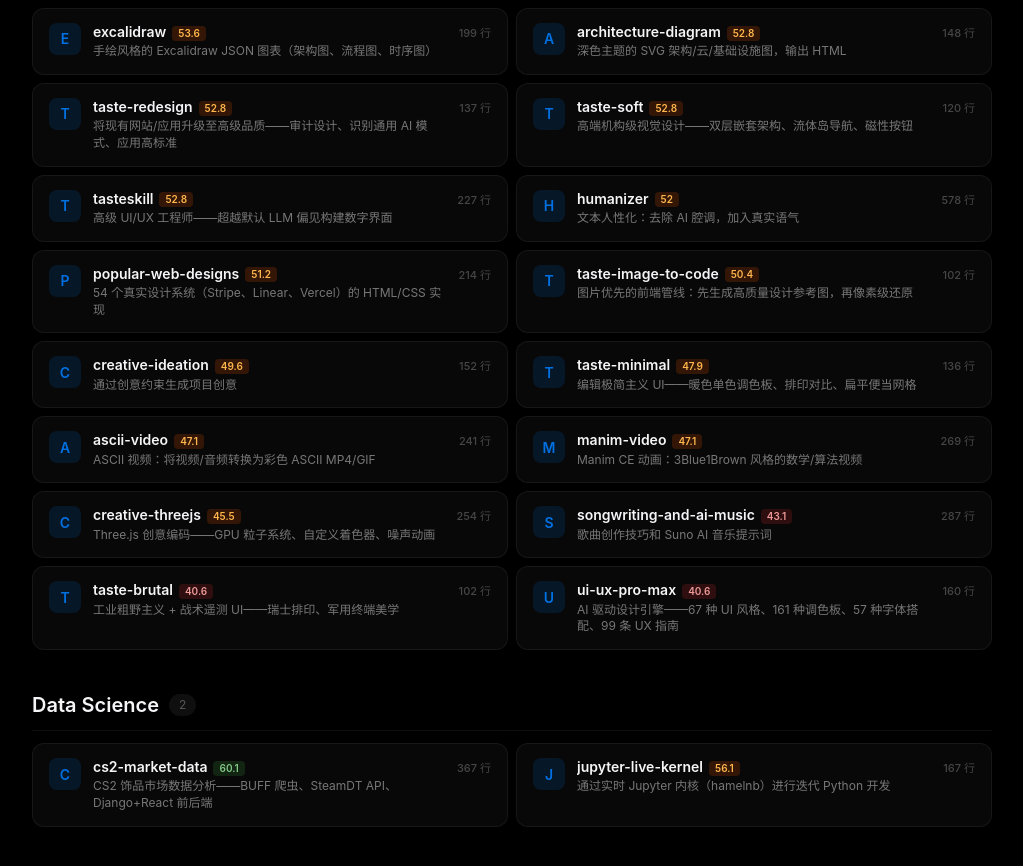
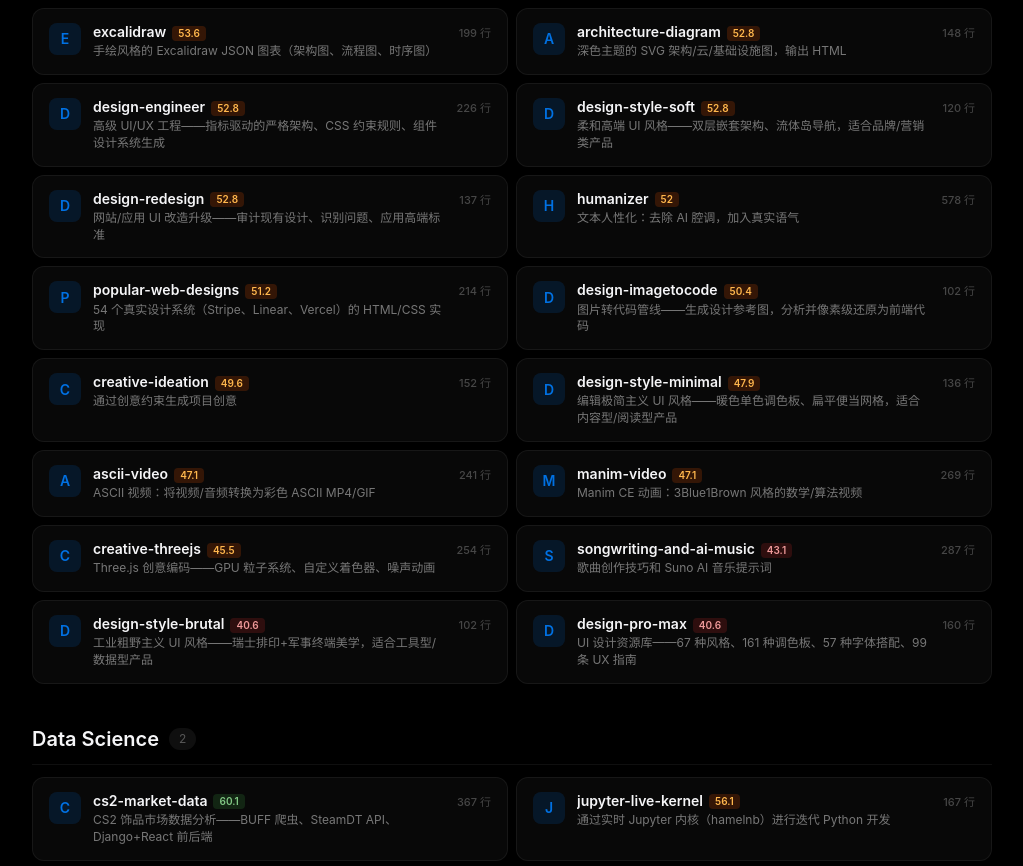
Before and after one commit to KaeyoungLIAN/KaeyoungLIAN.github.io, a React (Vite) app in the folder react/: page /skills in a window 1280 px wide. Shown: the part 1853-2719 px from the top of the page, without its empty margins (128-1151 px from the left). Built offline with nearby package versions, Linux system fonts and the light colour scheme.

Commit message:
rename UI skills: taste-*/ui-ux-pro-max → design-* series

```diff
--- a/react/public/skills-data.json
+++ b/react/public/skills-data.json
@@ -210,58 +210,50 @@
         "s": 43.1
       },
       {
-        "n": "taste-brutal",
-        "d": "Industrial brutalism & tactical telemetry UI. Swiss typographic print + military terminal aesthetics. Rigid grids, extreme type scale, utilitarian col",
-        "l": 102,
-        "s": 40.6
-      },
-      {
-        "n": "taste-image-to-code",
-        "d": "Image-first frontend pipeline. Generate premium design reference images first, deeply analyze them, then implement pixel-faithful frontend code. Works",
-        "l": 102,
-        "s": 50.4
-      },
-      {
-        "n": "taste-minimal",
-        "d": "Editorial minimalism UI. Warm monochrome palette, typographic contrast, flat bento grids, muted pastels, documentary-style whitespace. No gradients, n",
-        "l": 136,
-        "s": 47.9
-      },
-      {
-        "n": "taste-redesign",
-        "d": "Upgrades existing websites/apps to premium quality. Audits current design, identifies generic AI patterns, applies high-end design standards. Works wi",
-        "l": 137,
-        "s": 52.8
-      },
-      {
-        "n": "taste-soft",
-        "d": "High-end agency-level visual design. Awwwards-tier UI engineering with double-bezel nested architecture, fluid island navigation, magnetic button phys",
-        "l": 120,
-        "s": 52.8
-      },
-      {
-        "n": "taste-ui",
-        "d": "All-rounder frontend design skill. Eliminates generic AI UI patterns. Three configurable dials (variance, motion, density) + anti-inter/inter-font + a",
-        "l": 1424,
-        "s": 56.1
-      },
-      {
-        "n": "tasteskill",
-        "d": "Senior UI/UX Engineer. Architect digital interfaces overriding default LLM biases. Enforces metric-based rules, strict component architecture, CSS har",
-        "l": 227,
-        "s": 52.8
-      },
-      {
         "n": "touchdesigner-mcp",
         "d": "Control a running TouchDesigner instance via twozero MCP — create operators, set parameters, wire connections, execute Python, build real-time visuals",
         "l": 356,
         "s": 58.5
       },
       {
-        "n": "ui-ux-pro-max",
-        "d": "AI-powered design intelligence — 67 UI styles, 161 color palettes, 57 font pairings, 99 UX guidelines, 25 chart types, and 15+ tech stack support",
-        "l": 160,
-        "s": 40.6
+        "n": "design-ui",
+        "d": "全能前端设计引擎——3个可配置旋钮（变化度、动效、密度）控制UI风格，从零生成完整HTML/CSS页面",
+        "l": 1423
+      },
+      {
+        "n": "design-engineer",
+        "d": "高级 UI/UX 工程——指标驱动的严格架构、CSS 约束规则、组件设计系统生成",
+        "l": 226
+      },
+      {
+        "n": "design-style-brutal",
+        "d": "工业粗野主义 UI 风格——瑞士排印+军事终端美学，适合工具型/数据型产品",
+        "l": 102
+      },
+      {
+        "n": "design-style-minimal",
+        "d": "编辑极简主义 UI 风格——暖色单色调色板、扁平便当网格，适合内容型/阅读型产品",
+        "l": 136
+      },
+      {
+        "n": "design-style-soft",
+        "d": "柔和高端 UI 风格——双层嵌套架构、流体岛导航，适合品牌/营销类产品",
+        "l": 120
+      },
+      {
+        "n": "design-redesign",
+        "d": "网站/应用 UI 改造升级——审计现有设计、识别问题、应用高端标准",
+        "l": 137
+      },
+      {
+        "n": "design-imagetocode",
+        "d": "图片转代码管线——生成设计参考图，分析并像素级还原为前端代码",
+        "l": 102
+      },
+      {
+        "n": "design-pro-max",
+        "d": "UI 设计资源库——67 种风格、161 种调色板、57 种字体搭配、99 条 UX 指南",
+        "l": 160
       }
     ]
   },
--- a/react/public/skills-scores.json
+++ b/react/public/skills-scores.json
@@ -508,44 +508,12 @@
     "s": 52.8
   },
   {
-    "n": "taste-brutal",
-    "s": 40.6
-  },
-  {
-    "n": "taste-image-to-code",
-    "s": 50.4
-  },
-  {
-    "n": "taste-minimal",
-    "s": 47.9
-  },
-  {
-    "n": "taste-redesign",
-    "s": 52.8
-  },
-  {
-    "n": "taste-soft",
-    "s": 52.8
-  },
-  {
-    "n": "taste-ui",
-    "s": 56.1
-  },
-  {
-    "n": "tasteskill",
-    "s": 52.8
-  },
-  {
     "n": "touchdesigner-mcp",
     "s": 58.5
   },
   {
     "n": "trl-fine-tuning",
     "s": 55.3
-  },
-  {
-    "n": "ui-ux-pro-max",
-    "s": 40.6
   },
   {
     "n": "unsloth",
@@ -570,5 +538,37 @@
   {
     "n": "youtube-content",
     "s": 52.8
+  },
+  {
+    "n": "design-ui",
+    "s": 56.1
+  },
+  {
+    "n": "design-engineer",
+    "s": 52.8
+  },
+  {
+    "n": "design-style-brutal",
+    "s": 40.6
+  },
+  {
+    "n": "design-style-minimal",
+    "s": 47.9
+  },
+  {
+    "n": "design-style-soft",
+    "s": 52.8
+  },
+  {
+    "n": "design-redesign",
+    "s": 52.8
+  },
+  {
+    "n": "design-imagetocode",
+    "s": 50.4
+  },
+  {
+    "n": "design-pro-max",
+    "s": 40.6
   }
 ]
--- a/react/src/data/skill-desc-zh.ts
+++ b/react/src/data/skill-desc-zh.ts
@@ -33,15 +33,7 @@ export const DESC_ZH: Record<string, string> = {
   "pretext": "用 @chenglou/pretext 构建创意浏览器演示——DOM 无关的文本布局",
   "sketch": "一次性的 HTML 线框图：生成 2-3 个不同设计方案供比较",
   "songwriting-and-ai-music": "歌曲创作技巧和 Suno AI 音乐提示词",
-  "taste-brutal": "工业粗野主义 + 战术遥测 UI——瑞士排印、军用终端美学",
-  "taste-image-to-code": "图片优先的前端管线：先生成高质量设计参考图，再像素级还原",
-  "taste-minimal": "编辑极简主义 UI——暖色单色调色板、排印对比、扁平便当网格",
-  "taste-redesign": "将现有网站/应用升级至高级品质——审计设计、识别通用 AI 模式、应用高标准",
-  "taste-soft": "高端机构级视觉设计——双层嵌套架构、流体岛导航、磁性按钮",
-  "taste-ui": "全能前端设计技能——3 个可配置旋钮（变化度、动效、密度）+ Anti-Inter 字体",
-  "tasteskill": "高级 UI/UX 工程师——超越默认 LLM 偏见构建数字界面",
   "touchdesigner-mcp": "通过 twozero MCP 控制运行中的 TouchDesigner——创建算子、设置参数、连线、执行 Python",
-  "ui-ux-pro-max": "AI 驱动设计引擎——67 种 UI 风格、161 种调色板、57 种字体搭配、99 条 UX 指南",
   "cs2-market-data": "CS2 饰品市场数据分析——BUFF 爬虫、SteamDT API、Django+React 前后端",
   "jupyter-live-kernel": "通过实时 Jupyter 内核（hamelnb）进行迭代 Python 开发",
   "git-guardrails-claude-code": "设置 git 钩子阻止危险 git 命令（push、reset --hard、clean、branch -D 等）",
@@ -168,5 +160,13 @@ export const DESC_ZH: Record<string, string> = {
   "writing-plans": "编写实现计划：可执行的步骤、路径、代码",
   "zoom-out": "让 agent 退一步，给出更广阔的背景和更高层次的视角",
   "write-spec": "从问题陈述或功能想法编写特性规格或 PRD",
-  "yuanbao": "元宝群聊：@提及用户、查询信息/成员"
+  "yuanbao": "元宝群聊：@提及用户、查询信息/成员",
+  "design-ui": "全能前端设计引擎——3个可配置旋钮（变化度、动效、密度）控制UI风格，从零生成完整HTML/CSS页面",
+  "design-engineer": "高级 UI/UX 工程——指标驱动的严格架构、CSS 约束规则、组件设计系统生成",
+  "design-style-brutal": "工业粗野主义 UI 风格——瑞士排印+军事终端美学，适合工具型/数据型产品",
+  "design-style-minimal": "编辑极简主义 UI 风格——暖色单色调色板、扁平便当网格，适合内容型/阅读型产品",
+  "design-style-soft": "柔和高端 UI 风格——双层嵌套架构、流体岛导航，适合品牌/营销类产品",
+  "design-redesign": "网站/应用 UI 改造升级——审计现有设计、识别问题、应用高端标准",
+  "design-imagetocode": "图片转代码管线——生成设计参考图，分析并像素级还原为前端代码",
+  "design-pro-max": "UI 设计资源库——67 种风格、161 种调色板、57 种字体搭配、99 条 UX 指南"
 };
```
Also changed, not shown: 2 other files (tests, documents, lock files or other folders).
